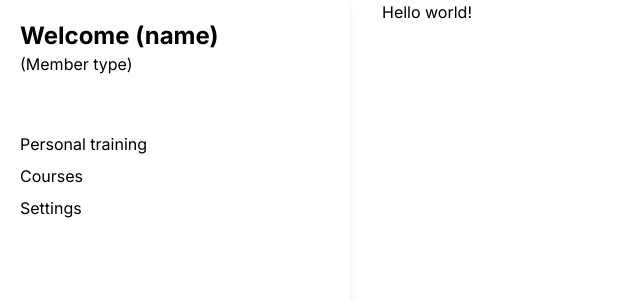
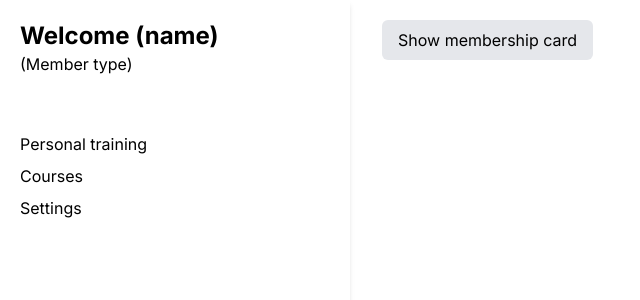
Before and after one commit to 404Luuk/hackathon-one, a Next.js app: page / in a window 1280 px wide. Shown: the top 300 px of the page, without its empty margins (0-640 px from the left). Built offline with nearby package versions, Linux system fonts and the light colour scheme.

Commit message:
added qr code and base membership card (#8)
Co-authored-by: fabiantax87 <fabiantax87@users.noreply.github.com>

```diff
--- a/app/page.tsx
+++ b/app/page.tsx
@@ -1,7 +1,9 @@
+import Membership from "@/components/Membership/Membership";
+
 export default function Home() {
   return (
     <main>
-      <h1>Hello world!</h1>
+      <Membership />
     </main>
   );
 }
--- /dev/null
+++ b/components/Membership/Membership.tsx
@@ -0,0 +1,23 @@
+"use client";
+
+import { useState } from "react";
+import MembershipCard from "../MembershipCard/MembershipCard";
+
+const Membership = () => {
+  const [open, setOpen] = useState<boolean>(false);
+
+  const toggleModal = () => {
+    setOpen(!open);
+  };
+
+  return (
+    <div>
+      <button className="bg-gray-200 p-4 py-2 rounded-md mt-5 hover:bg-gray-300" onClick={() => toggleModal()}>
+        Show membership card
+      </button>
+      {open && <MembershipCard toggleModal={toggleModal} />}
+    </div>
+  );
+};
+
+export default Membership;
--- /dev/null
+++ b/components/MembershipCard/MembershipCard.tsx
@@ -0,0 +1,28 @@
+import { FC } from "react";
+import QRCode from "react-qr-code";
+
+interface MembershipCardProps {
+  toggleModal: () => void;
+}
+
+const MembershipCard: FC<MembershipCardProps> = ({ toggleModal }) => {
+  return (
+    <div className="w-screen h-screen top-0 left-0 absolute bg-black/20 flex items-center justify-center">
+      <div className="bg-white w-[600px] h-[400px] p-5">
+        <div className="flex justify-between border-b">
+          <h1>Membership card</h1>
+          <button className="bg-gray-200 px-2 rounded-[50%] mb-4" onClick={() => toggleModal()}>
+            X
+          </button>
+        </div>
+        <div className="mt-4">
+          <h3>Name: ()</h3>
+          <QRCode value="access granted" style={{ height: "150px", width: "150px" }} />
+          <h3>(membership type)</h3>
+        </div>
+      </div>
+    </div>
+  );
+};
+
+export default MembershipCard;
--- a/package.json
+++ b/package.json
@@ -19,6 +19,7 @@
     "postcss": "8.4.29",
     "react": "18.2.0",
     "react-dom": "18.2.0",
+    "react-qr-code": "^2.0.12",
     "tailwindcss": "3.3.3",
     "typescript": "5.2.2"
   }
```
Also changed, not shown: 1 other file (tests, documents, lock files or other folders).
